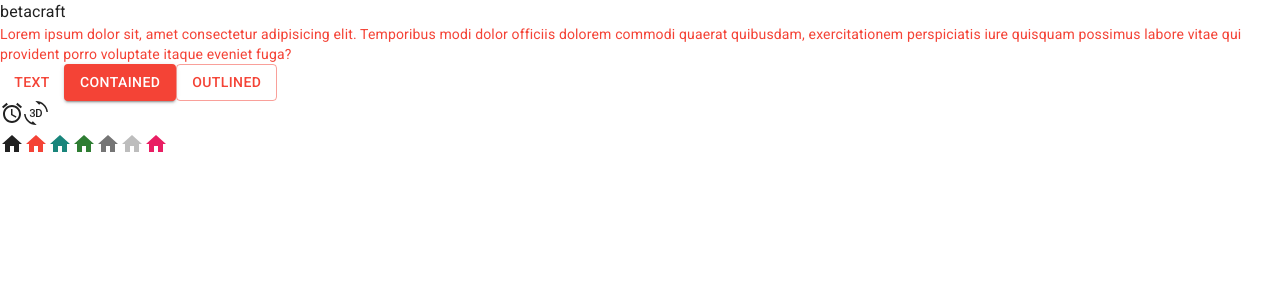
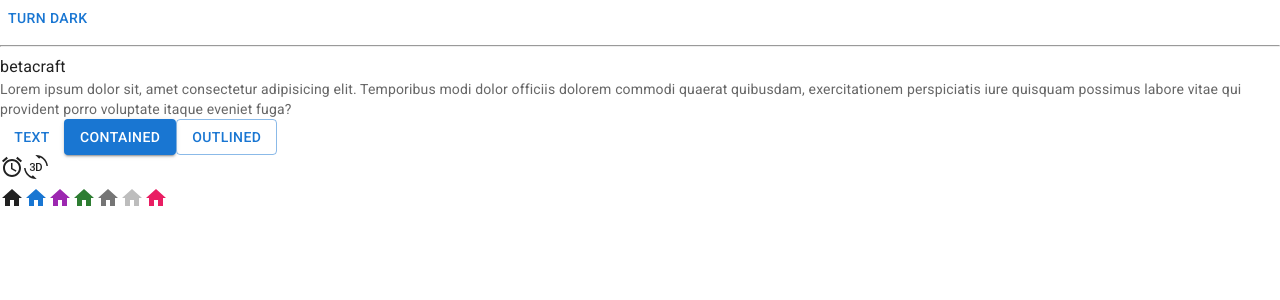
Before and after one commit to betacraftm/frontend-trello-clone, a React (Vite) app: page / in a window 1280 px wide. Shown: the top 300 px of the page. Built offline with nearby package versions, Linux system fonts and the light colour scheme.

Commit message:
Add dark mode

```diff
--- a/src/App.jsx
+++ b/src/App.jsx
@@ -4,10 +4,13 @@
 import HomeIcon from '@mui/icons-material/Home'
 import { pink } from '@mui/material/colors'
 import Typography from '@mui/material/Typography'
+import { useColorScheme } from '@mui/material/styles'
 
 function App() {
   return (
     <>
+      <ModeToggle />
+      <hr />
       <div>betacraft</div>
 
       <Typography variant="body2" color="text.secondary">Lorem ipsum dolor sit, amet consectetur adipisicing elit. Temporibus modi dolor officiis dolorem commodi quaerat quibusdam, exercitationem perspiciatis iure quisquam possimus labore vitae qui provident porro voluptate itaque eveniet fuga?</Typography>
@@ -30,4 +33,17 @@
   )
 }
 
+function ModeToggle() {
+  const { mode, setMode } = useColorScheme()
+  return (
+    <Button
+      onClick={() => {
+        setMode(mode === 'light' ? 'dark' : 'light')
+      }}
+    >
+      {mode === 'light' ? 'Turn dark' : 'Turn light'}
+    </Button>
+  )
+}
+
 export default App
--- a/src/main.jsx
+++ b/src/main.jsx
@@ -1,15 +1,15 @@
 import React from 'react'
 import ReactDOM from 'react-dom/client'
 import App from './App.jsx'
-import { ThemeProvider } from '@mui/material/styles'
 import CssBaseline from '@mui/material/CssBaseline'
+import { Experimental_CssVarsProvider as CssVarsProvider } from '@mui/material/styles'
 import theme from './theme.js'
 
 ReactDOM.createRoot(document.getElementById('root')).render(
   <React.StrictMode>
-    <ThemeProvider theme={theme}>
+    <CssVarsProvider theme={theme}>
       <CssBaseline />
       <App />
-    </ThemeProvider>
+    </CssVarsProvider>
   </React.StrictMode>
 )
--- a/src/theme.js
+++ b/src/theme.js
@@ -1,23 +1,24 @@
-import { createTheme } from '@mui/material/styles'
-import { red } from '@mui/material/colors'
+import { experimental_extendTheme as extendTheme } from '@mui/material/styles'
 
 // Create a theme instance.
-const theme = createTheme({
-  palette: {
-    mode: 'light',
-    primary: {
-      main: red[500]
+const theme = extendTheme({
+  colorSchemes: {
+    light: {
+      palette: {
+        // primary: {
+        //   main: '#ff5252'
+        // }
+      }
     },
-    secondary: {
-      main: '#19857b'
-    },
-    error: {
-      main: red.A400
-    },
-    text: {
-      secondary: red[500]
+    dark: {
+      palette: {
+        // primary: {
+        //   main: '#000'
+        // }
+      }
     }
   }
+  // ...other properties
 })
 
 export default theme
```
